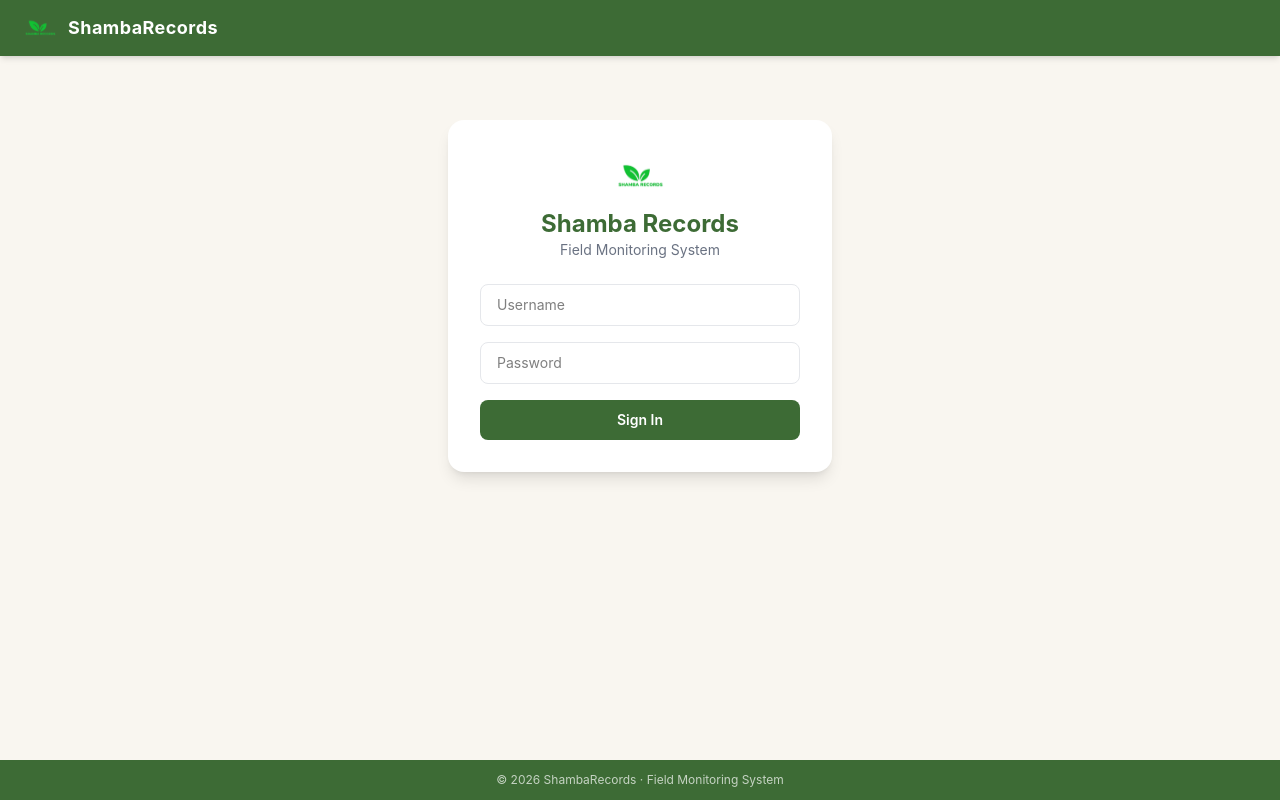
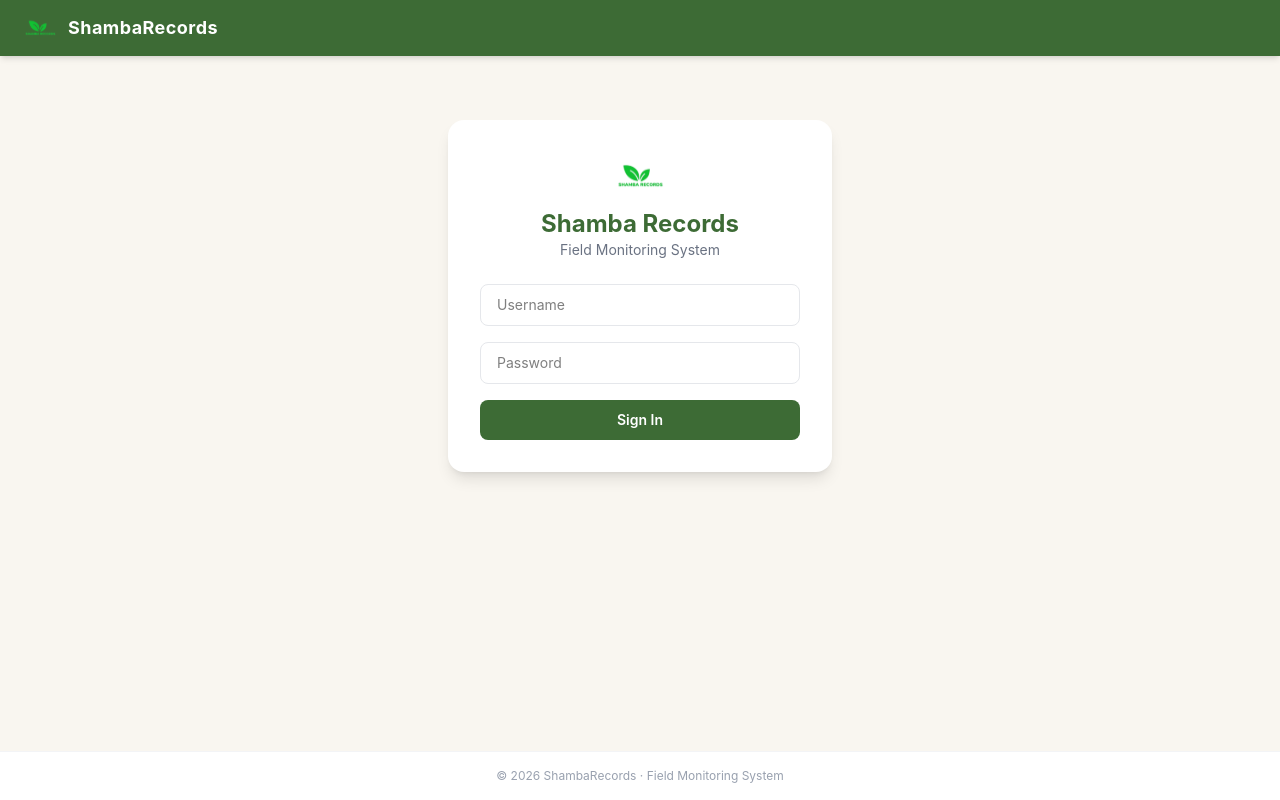
Before and after one commit to abrakingoo/smart_season_field_monitoring_system, a React (Vite) app in the folder frontend/: page / in a window 1280 px wide. Built offline with nearby package versions, Linux system fonts and the light colour scheme.

Commit message:
style: update Footer component styles for improved visibility

```diff
--- a/frontend/src/components/Footer.jsx
+++ b/frontend/src/components/Footer.jsx
@@ -1,6 +1,6 @@
 export default function Footer() {
   return (
-    <footer className="bg-[#3d6b35] text-white/70 text-xs text-center py-3 mt-auto">
+    <footer className="border-t border-gray-100 bg-white text-xs text-gray-400 text-center py-4 mt-auto">
       © {new Date().getFullYear()} ShambaRecords · Field Monitoring System
     </footer>
   )
```
